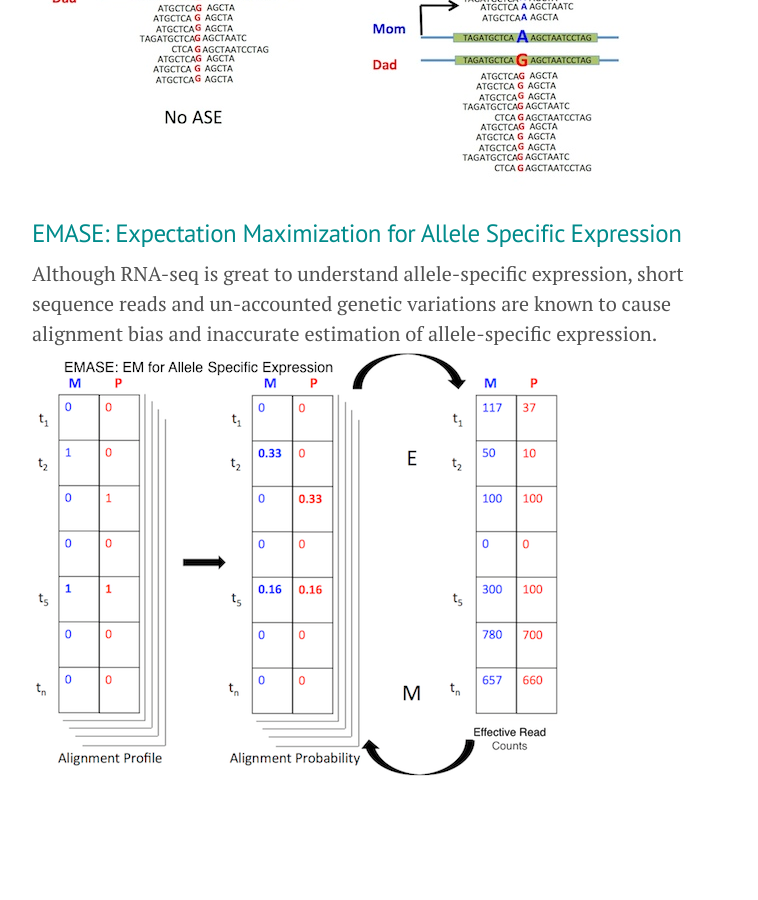
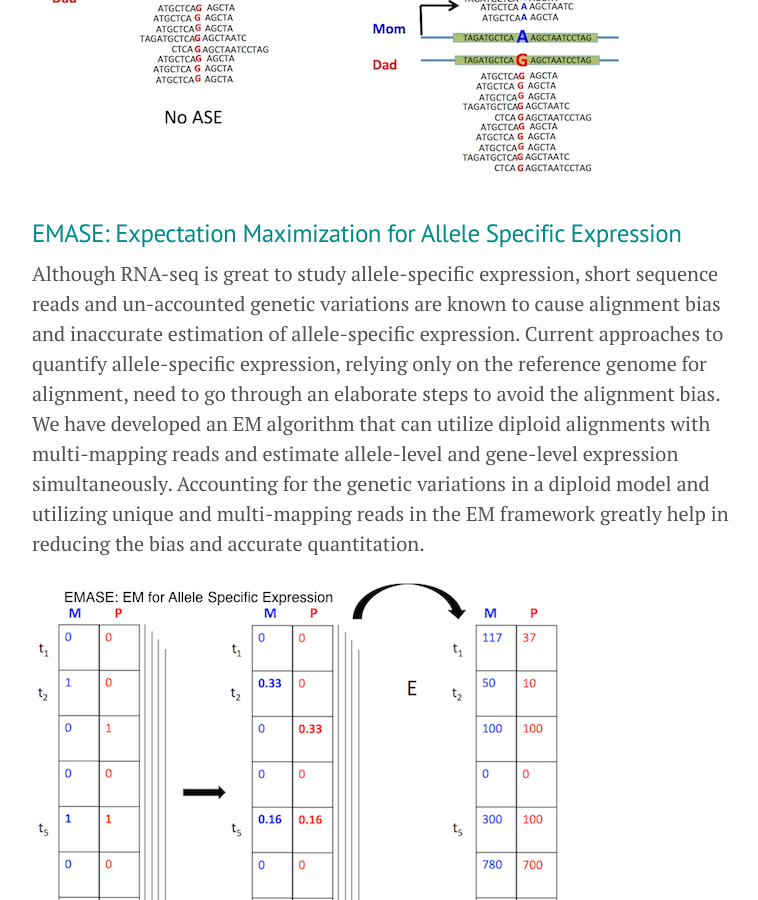
Before and after one commit to narayananr/narayananr.github.io, a Jekyll site: the page built from research.md, in a window 1280 px wide and 900 px high, scrolled down 1597 px. Shown: the whole window, without its empty margins (248-1006 px from the left). Built offline with Jekyll 4.4.1, drawn with Linux system fonts in a browser that asks for light colours; Markdown is read by kramdown in place of the engine named in the settings; before the commit the page ends 2457 px from its top, so only the background shows below that.

Commit message:
added blurb about EMASE

```diff
--- a/research.md
+++ b/research.md
@@ -20,5 +20,6 @@ Diploid organisms like humans have two copies (or alleles) of every autosomal ge
 ![ASE](/public/images/ASE-cartoon.jpg)
 
 ### <font color="DarkCyan">EMASE: Expectation Maximization for Allele Specific Expression</font>
-Although RNA-seq is great to understand allele-specific expression, short sequence reads and un-accounted genetic variations are known to cause alignment bias and inaccurate estimation of allele-specific expression.
+Although RNA-seq is great to study allele-specific expression, short sequence reads and un-accounted genetic variations are known to cause alignment bias and inaccurate estimation of allele-specific expression. Current approaches to quantify allele-specific expression, relying only on the reference genome for alignment, need to go through an elaborate steps to avoid the alignment bias. We have developed an EM algorithm that can utilize diploid alignments with multi-mapping reads and estimate allele-level and gene-level expression simultaneously. Accounting for the genetic variations in a diploid model and utilizing unique and multi-mapping reads in the EM framework greatly help in reducing the bias and accurate quantitation.
+
 ![EMASE](/public/images/EMASE-illustration.png)
```
